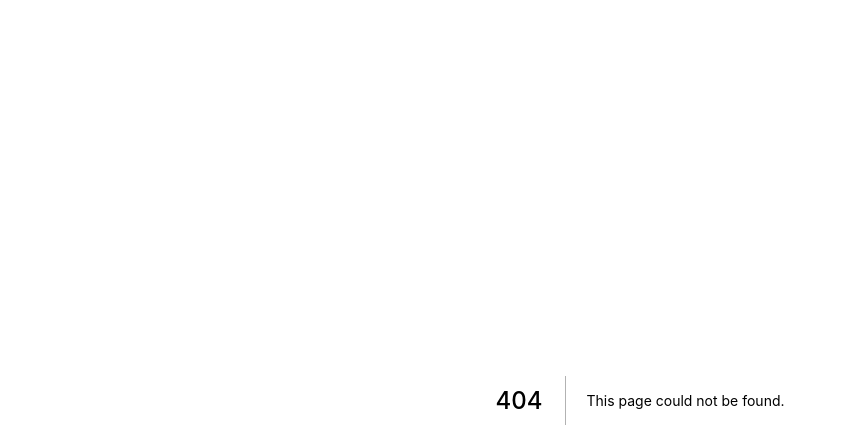
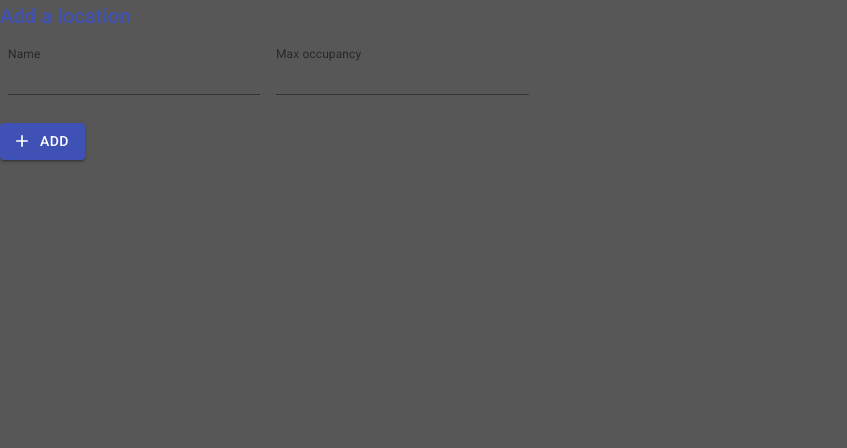
Before and after one commit to natesales/ctrace, a Next.js app: page /dashboard/NewLocationForm in a window 1280 px wide. Before the commit this address had no page. Shown: the top 448 px of the page, without its empty margins (0-847 px from the left). Built offline with nearby package versions, Linux system fonts and the light colour scheme.

Commit message:
Create location form

```diff
--- /dev/null
+++ b/pages/dashboard/NewLocationForm.js
@@ -0,0 +1,52 @@
+import Typography from "@material-ui/core/Typography";
+import TextField from "@material-ui/core/TextField";
+import React, {useState} from "react";
+import makeStyles from "@material-ui/core/styles/makeStyles";
+import Button from "@material-ui/core/Button";
+import AddIcon from "@material-ui/icons/Add";
+
+const useStyles = makeStyles((theme) => ({
+    root: {
+        "& .MuiTextField-root": {
+            margin: theme.spacing(1),
+            width: "25ch",
+        },
+    },
+}));
+
+export default function NewLocationForm() {
+    const classes = useStyles();
+
+    const [name, setName] = useState(null);
+    const [maxOccupancy, setMaxOccupancy] = useState(undefined);
+
+    return (
+        <React.Fragment>
+            <Typography component="h2" variant="h6" color="primary" gutterBottom>Add a location</Typography>
+
+            <form className={classes.root} noValidate autoComplete="off" onSubmit={() => {
+                fetch("/api/admin/location", {
+                    method: "POST",
+                    // TODO: Authenticate this
+                    // credentials: "include",
+                    headers: {"Content-Type": "application/json"},
+                    body: JSON.stringify({
+                        "name": name,
+                        "max_occupancy": maxOccupancy
+                    }),
+                }).then(response => response.json()).then(() => {
+                    document.getElementById("name-entry").value = "";
+                    document.getElementById("max-occupancy-entry").value = "";
+                }); // TODO: Open snackbar
+            }}>
+
+                <TextField id="name-entry" label="Name" InputLabelProps={{shrink: true}} onChange={() => setName(document.getElementById("name-entry").value)}/>
+                <TextField id="max-occupancy-entry" label="Max occupancy" type="number" InputLabelProps={{shrink: true}} onChange={() => setMaxOccupancy(document.getElementById("max-occupancy-entry").value)}/>
+                {/*TODO: Make this a flexbox or something nice for formatting*/}
+                <br/>
+                <br/>
+                <Button type="submit" variant="contained" color="primary" className={classes.button} startIcon={<AddIcon/>}>Add</Button>
+            </form>
+        </React.Fragment>
+    )
+}
```
